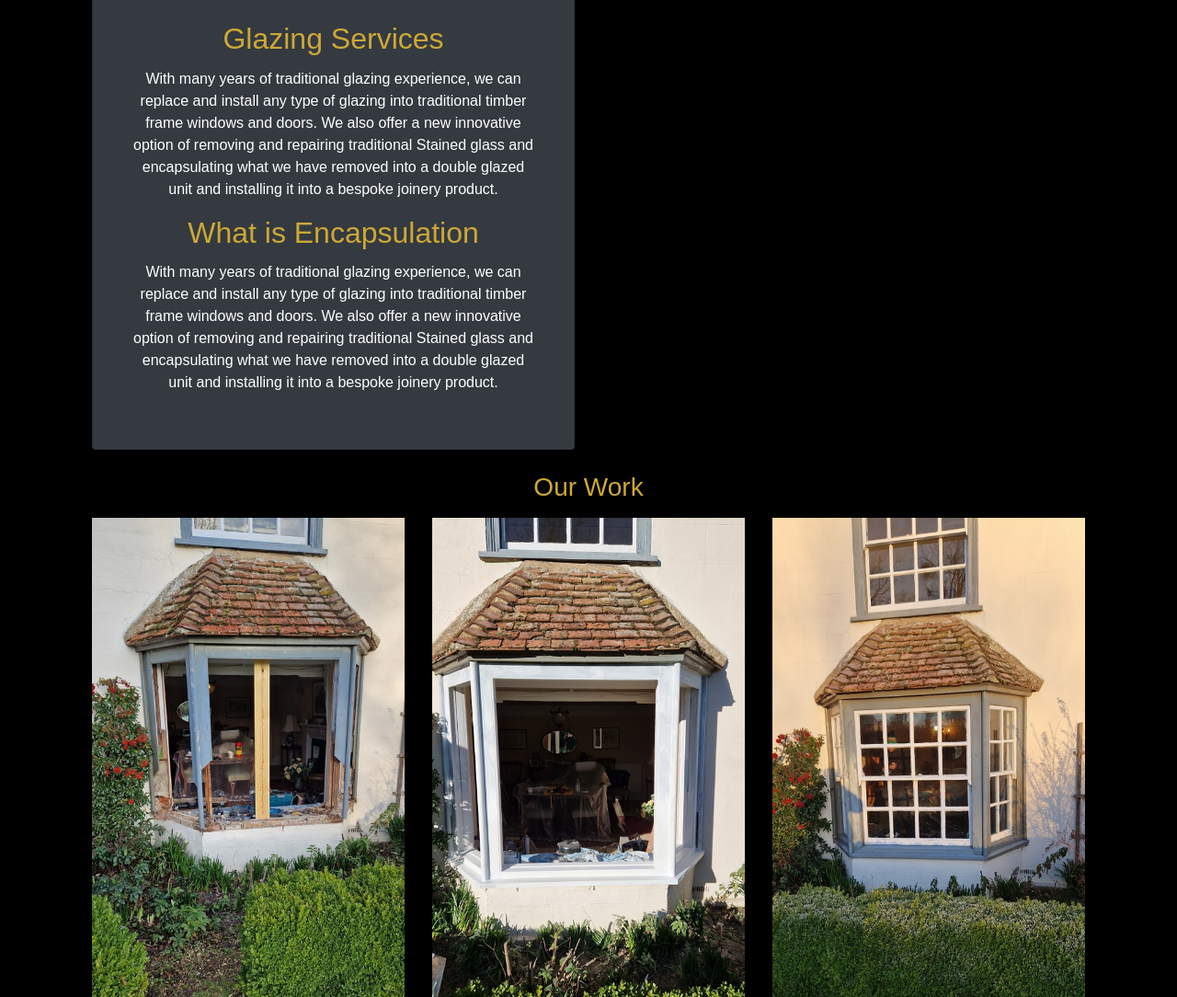
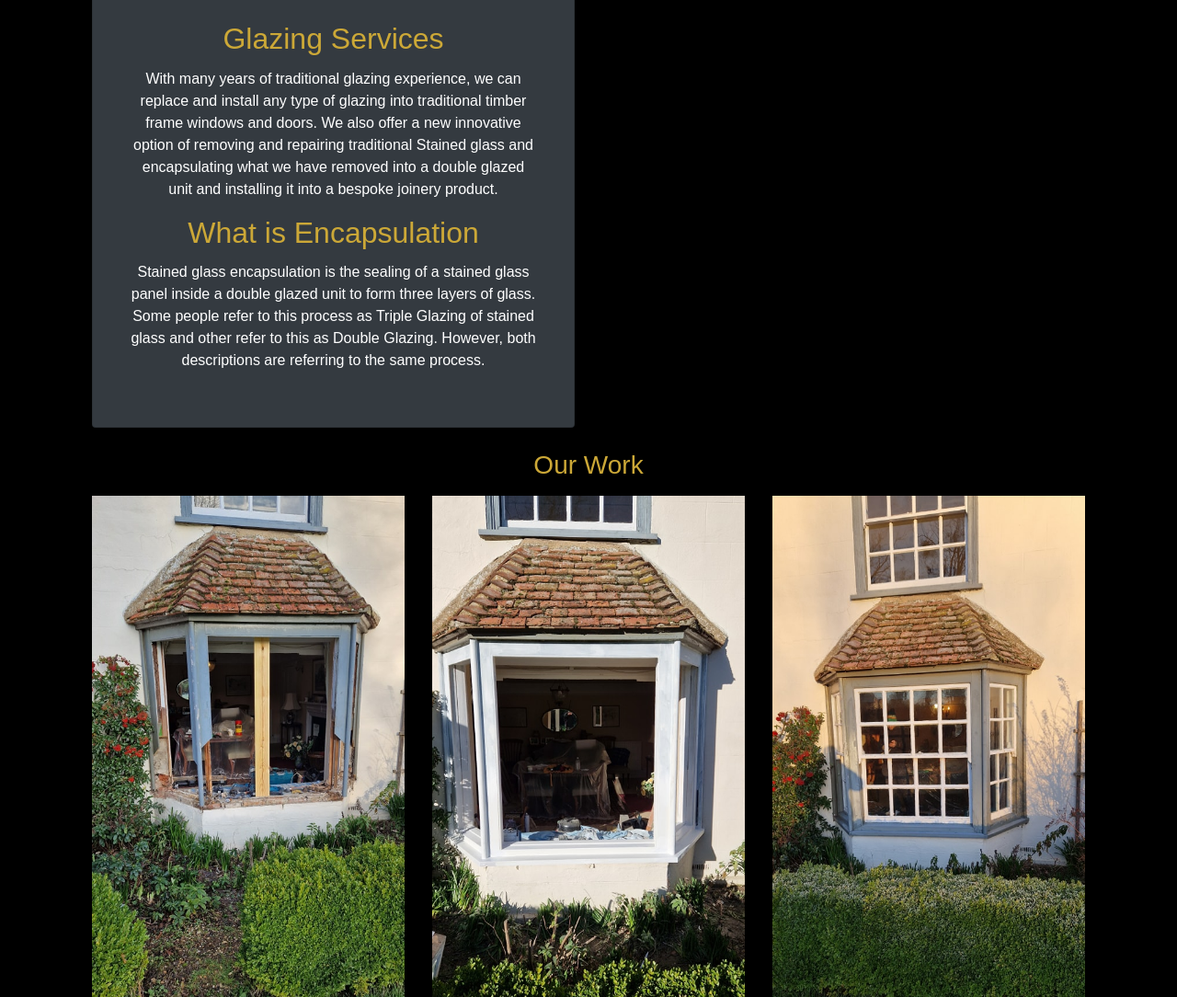
Before and after one commit to websitedsigns/Prestige, a plain HTML site: page services.html in a window 1280 px wide. Shown: the part 1410-2494 px from the top of the page at 92% size. Drawn offline with nearby package versions, Linux system fonts and the light colour scheme.

Commit message:
correction of services

```diff
--- a/services.html
+++ b/services.html
@@ -108,8 +108,8 @@
                                     <p class="card-text ">With many years of traditional glazing experience, we can replace and install any type of glazing into traditional timber frame windows and doors. We also offer a new innovative option of removing and repairing traditional
                                         Stained glass and encapsulating what we have removed into a double glazed unit and installing it into a bespoke joinery product.</p>
                                     <h2 class="card-title ">What is Encapsulation</h2>
-                                    <p class="card-text ">With many years of traditional glazing experience, we can replace and install any type of glazing into traditional timber frame windows and doors. We also offer a new innovative option of removing and repairing traditional
-                                        Stained glass and encapsulating what we have removed into a double glazed unit and installing it into a bespoke joinery product.</p>
+                                    <p class="card-text ">Stained glass encapsulation is the sealing of a stained glass panel inside a double glazed unit to form three layers of glass. Some people refer to this process as Triple Glazing of stained glass and other refer to
+                                        this as Double Glazing. However, both descriptions are referring to the same process.</p>
                                 </div>
                             </div>
                         </div>
```
